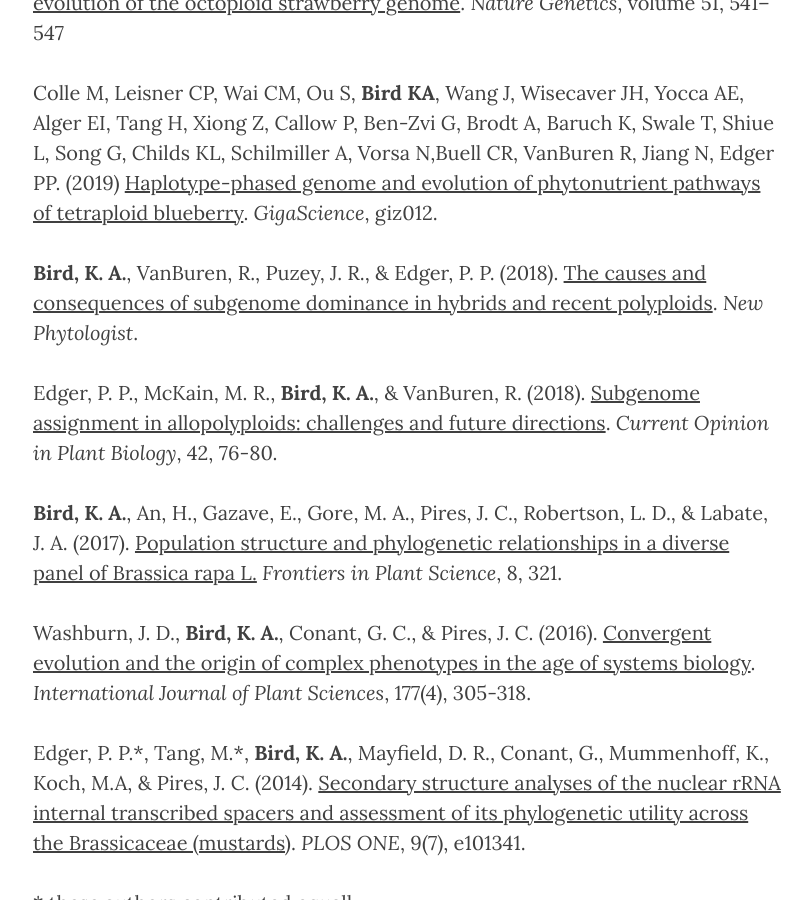
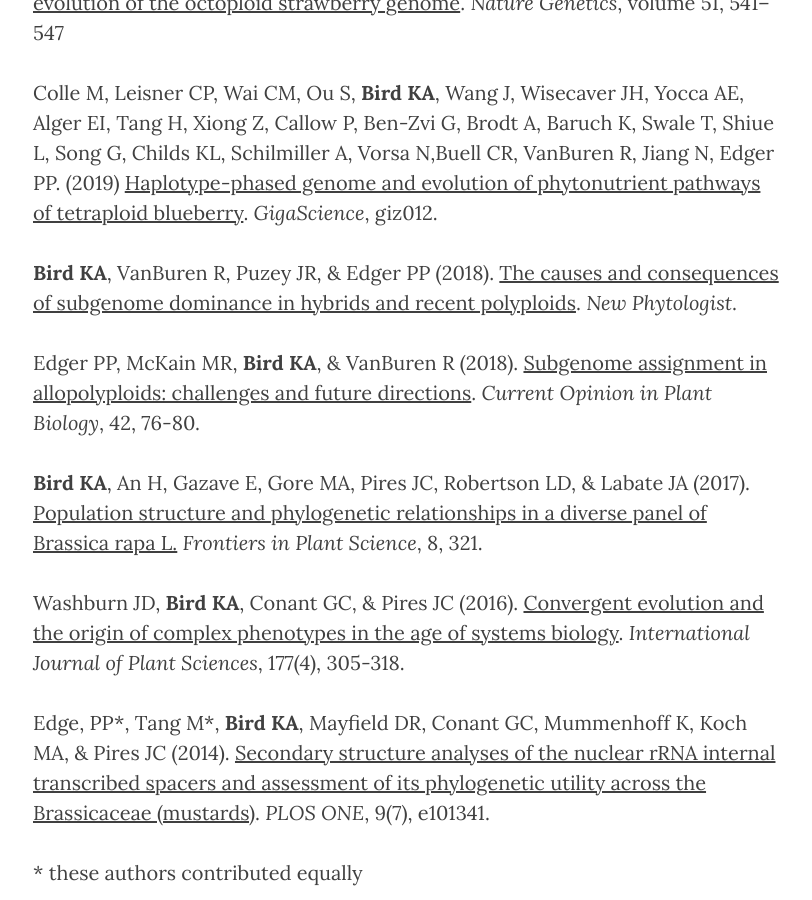
Before and after one commit to KevinABird/KevinABird.github.io, a Jekyll site: the page built from 4_publications.md, in a window 1280 px wide and 900 px high, scrolled down 1444 px. Shown: the whole window, without its empty margins (232-1044 px from the left). Built offline with Jekyll 4.4.1, drawn with Linux system fonts in a browser that asks for light colours; nearby versions of some CDN libraries.

Commit message:
Update 4_publications.md

```diff
--- a/4_publications.md
+++ b/4_publications.md
@@ -21,15 +21,15 @@
 
 Colle M, Leisner CP, Wai CM, Ou S, **Bird KA**, Wang J, Wisecaver JH, Yocca AE, Alger EI, Tang H, Xiong Z, Callow P, Ben-Zvi G, Brodt A, Baruch K, Swale T, Shiue L,  Song G,  Childs KL, Schilmiller A, Vorsa N,Buell CR, VanBuren R, Jiang N, Edger PP. (2019) [Haplotype-phased genome and evolution of phytonutrient pathways of tetraploid blueberry](https://academic.oup.com/gigascience/advance-article/doi/10.1093/gigascience/giz012/5304886). *GigaScience*, giz012.
 
-**Bird, K. A.**, VanBuren, R., Puzey, J. R., & Edger, P. P. (2018). [The causes and consequences of subgenome dominance in hybrids and recent polyploids](https://nph.onlinelibrary.wiley.com/doi/abs/10.1111/nph.15256). *New Phytologist*.
+**Bird KA**, VanBuren R, Puzey JR, & Edger PP (2018). [The causes and consequences of subgenome dominance in hybrids and recent polyploids](https://nph.onlinelibrary.wiley.com/doi/abs/10.1111/nph.15256). *New Phytologist*.
 
-Edger, P. P., McKain, M. R., **Bird, K. A.**, & VanBuren, R. (2018). [Subgenome assignment in allopolyploids: challenges and future directions](https://www.sciencedirect.com/science/article/pii/S1369526617301310). *Current Opinion in Plant Biology*, 42, 76-80.
+Edger PP, McKain MR, **Bird KA**, & VanBuren R (2018). [Subgenome assignment in allopolyploids: challenges and future directions](https://www.sciencedirect.com/science/article/pii/S1369526617301310). *Current Opinion in Plant Biology*, 42, 76-80.
 
-**Bird, K. A.**, An, H., Gazave, E., Gore, M. A., Pires, J. C., Robertson, L. D., & Labate, J. A. (2017). [Population structure and phylogenetic relationships in a diverse panel of Brassica rapa L.](https://www.frontiersin.org/articles/10.3389/fpls.2017.00321/full) *Frontiers in Plant Science*, 8, 321.
+**Bird KA**, An H, Gazave E, Gore MA, Pires JC, Robertson LD, & Labate JA (2017). [Population structure and phylogenetic relationships in a diverse panel of Brassica rapa L.](https://www.frontiersin.org/articles/10.3389/fpls.2017.00321/full) *Frontiers in Plant Science*, 8, 321.
 
-Washburn, J. D., **Bird, K. A.**, Conant, G. C., & Pires, J. C. (2016). [Convergent evolution and the origin of complex phenotypes in the age of systems biology](https://www.journals.uchicago.edu/doi/abs/10.1086/686009). *International Journal of Plant Sciences*, 177(4), 305-318.
+Washburn JD, **Bird KA**, Conant GC, & Pires JC (2016). [Convergent evolution and the origin of complex phenotypes in the age of systems biology](https://www.journals.uchicago.edu/doi/abs/10.1086/686009). *International Journal of Plant Sciences*, 177(4), 305-318.
 
-Edger, P. P.\*, Tang, M.\*, **Bird, K. A.**, Mayfield, D. R., Conant, G., Mummenhoff, K., Koch, M.A, & Pires, J. C. (2014). [Secondary structure analyses of the nuclear rRNA internal transcribed spacers and assessment of its phylogenetic utility across the Brassicaceae (mustards)](http://journals.plos.org/plosone/article?id=10.1371/journal.pone.0101341). *PLOS ONE*, 9(7), e101341.
+Edge, PP\*, Tang M\*, **Bird KA**, Mayfield DR, Conant GC, Mummenhoff K, Koch MA, & Pires JC (2014). [Secondary structure analyses of the nuclear rRNA internal transcribed spacers and assessment of its phylogenetic utility across the Brassicaceae (mustards)](http://journals.plos.org/plosone/article?id=10.1371/journal.pone.0101341). *PLOS ONE*, 9(7), e101341.
 
 
 \* these authors contributed equally
```
